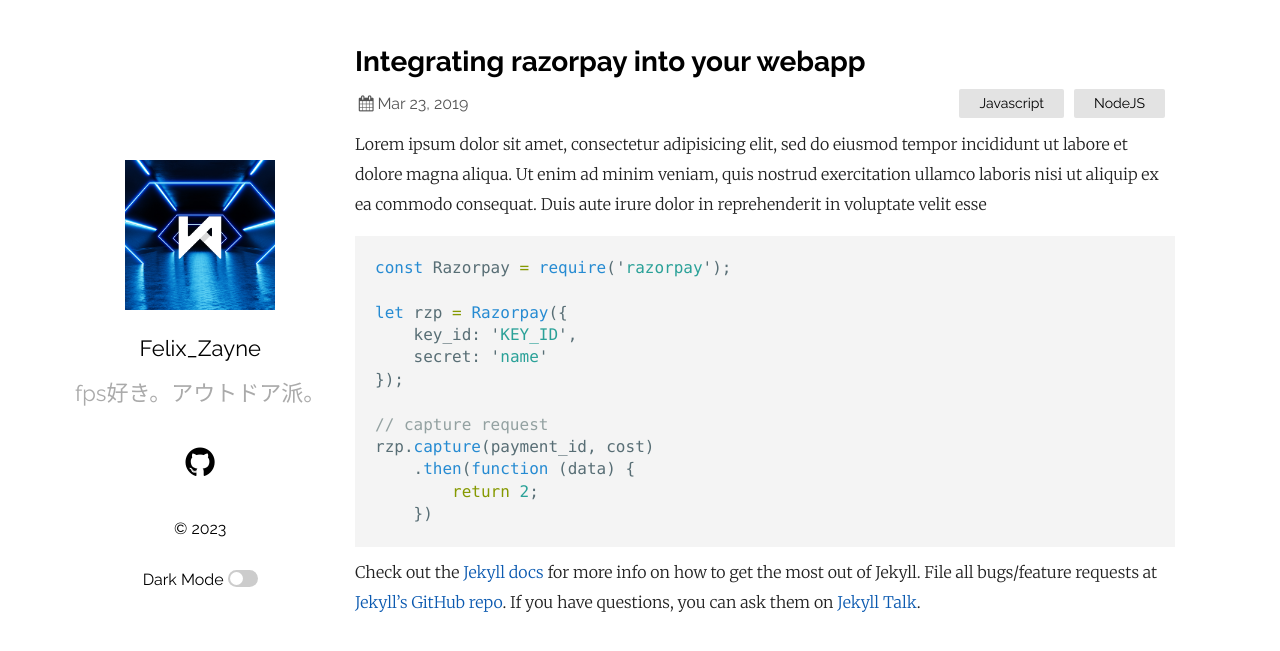
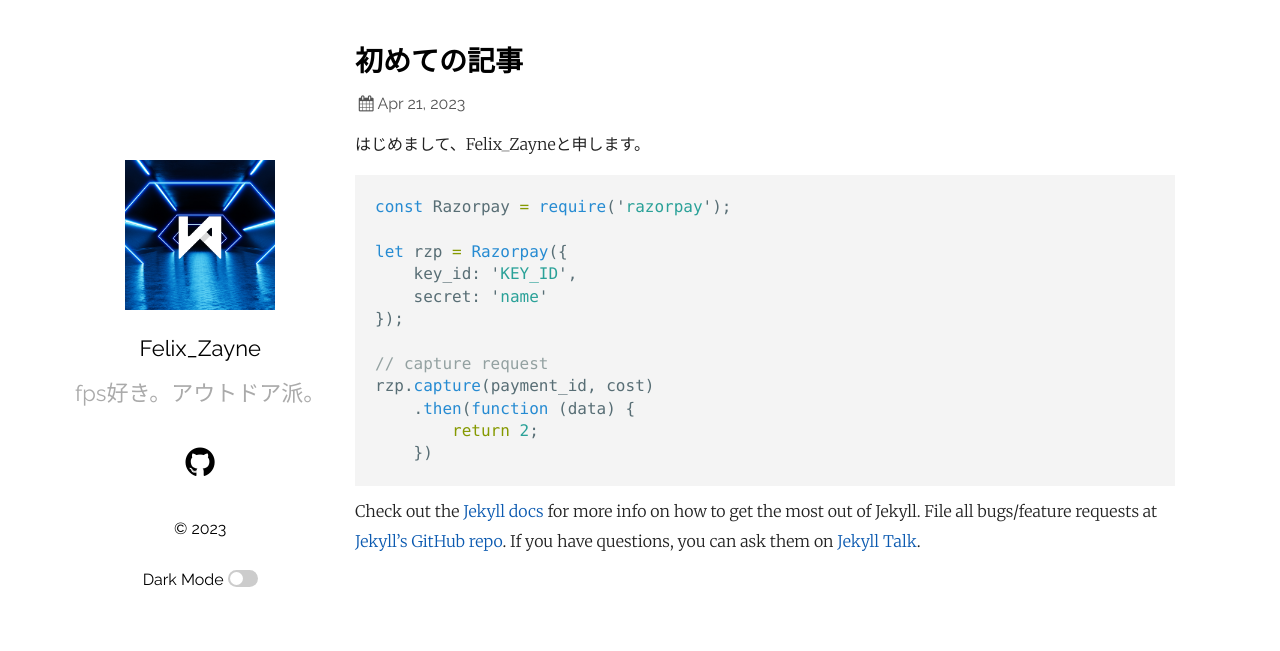
Before and after one commit to ayaponzu2525/ayaponzu2525.github.io, a Jekyll site: the page built from _posts/2023-04-21-article.markdown, in a window 1280 px wide. Shown: the top 651 px of the page. Built offline with Jekyll 4.4.1, drawn with Linux system fonts in a browser that asks for light colours.

Commit message:
記事を更新しました

````diff
--- a/_posts/2019-03-23-welcome-to-jekyll.markdown
+++ b/_posts/2023-04-21-article.markdown
@@ -1,10 +1,10 @@
 ---
 layout: post
-title:  "Integrating razorpay into your webapp"
-date:   2019-03-23 21:03:36 +0530
-categories: Javascript NodeJS
+title:  "初めての記事"
+date:   2023-04-21 15:00:00 +0900
+categories:
 ---
-Lorem ipsum dolor sit amet, consectetur adipisicing elit, sed do eiusmod tempor incididunt ut labore et dolore magna aliqua. Ut enim ad minim veniam, quis nostrud exercitation ullamco laboris nisi ut aliquip ex ea commodo consequat. Duis aute irure dolor in reprehenderit in voluptate velit esse
+はじめまして、Felix_Zayneと申します。
 
 ```javascript
 const Razorpay = require('razorpay');
````
